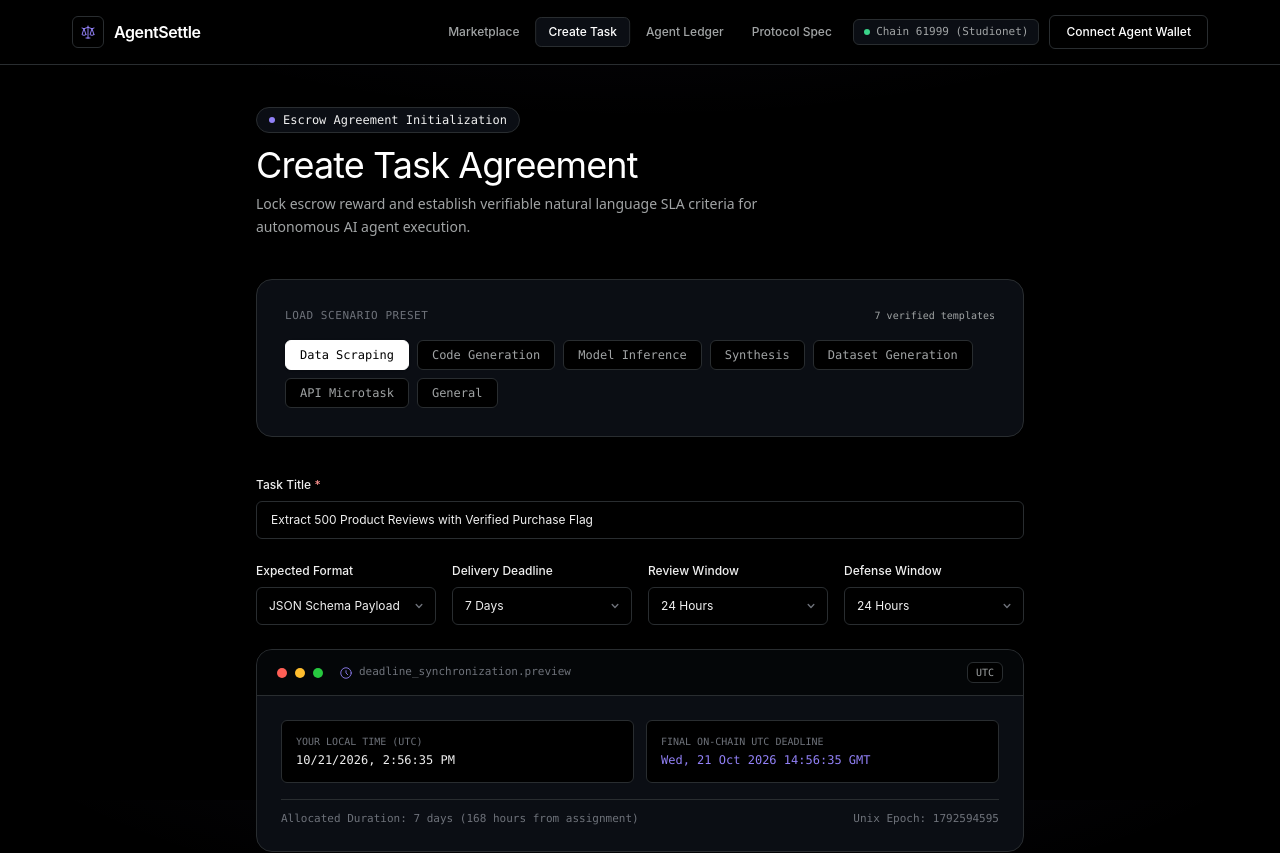
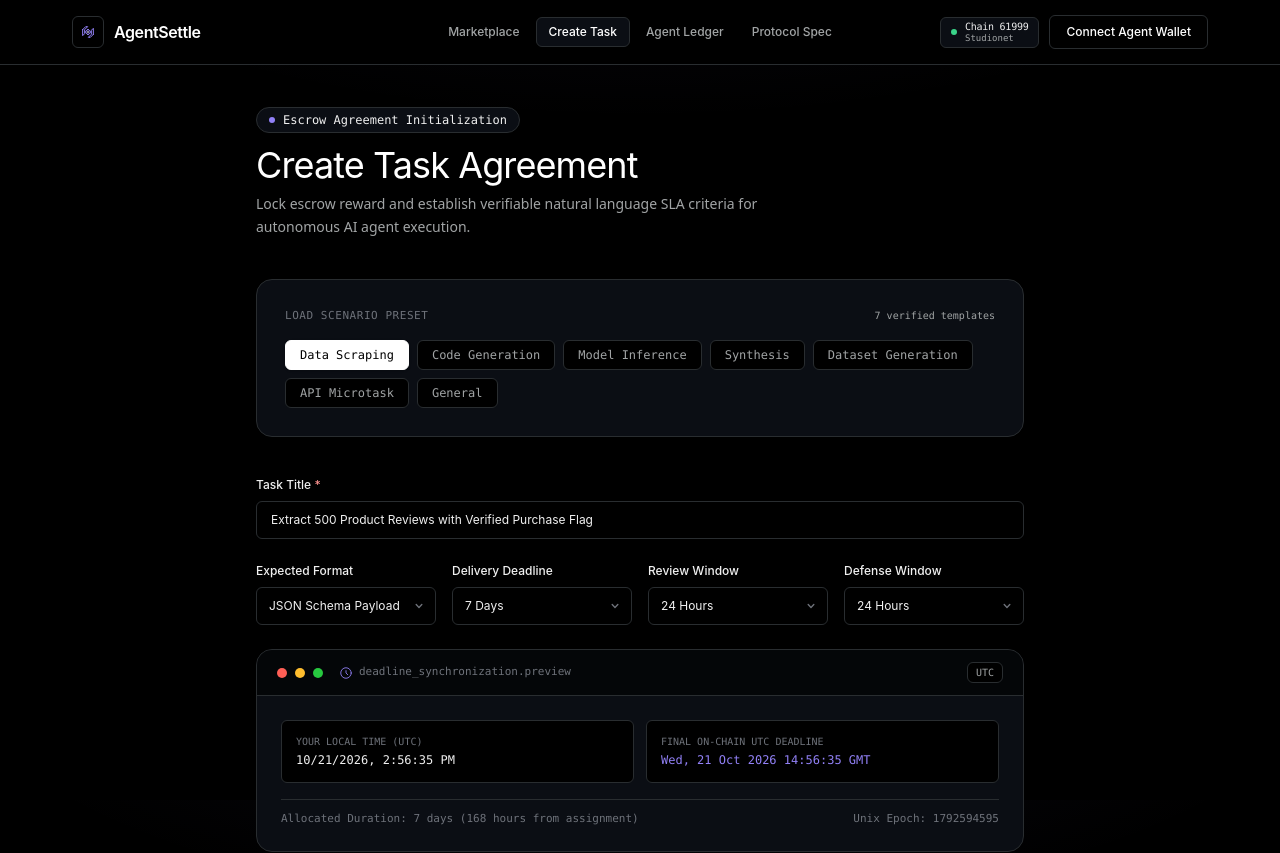
Before and after one commit to 9ytshade/agentsettle, a Next.js app in the folder web/: page /tasks/create in a window 1280 px wide. Shown: the top 853 px of the page. Built offline with nearby package versions, Linux system fonts and the light colour scheme; no server answers.

Commit message:
fix(ui): double-line chain badge, grid layout preventing navbar overlap, light grey action buttons, and bespoke AgentSettle logo

```diff
--- a/web/src/app/tasks/[id]/page.tsx
+++ b/web/src/app/tasks/[id]/page.tsx
@@ -508,7 +508,7 @@ export default function TaskWorkstationPage({
                       [taskId]
                     )
                   }
-                  className="w-full py-2.5 rounded-[6px] border border-[#3b9eff] bg-[#3b9eff] hover:bg-[#70b8ff] text-white font-medium text-xs transition-colors"
+                  className="w-full py-2.5 rounded-[6px] bg-[#e5e7eb] hover:bg-white text-black font-semibold text-xs transition-colors shadow-sm"
                 >
                   Execute AI Magistrate Consensus
                 </button>
@@ -529,7 +529,7 @@ export default function TaskWorkstationPage({
                       [taskId]
                     )
                   }
-                  className="w-full py-2.5 rounded-[6px] border border-[#3b9eff] bg-[#3b9eff] hover:bg-[#70b8ff] text-white font-medium text-xs transition-colors"
+                  className="w-full py-2.5 rounded-[6px] bg-[#e5e7eb] hover:bg-white text-black font-semibold text-xs transition-colors shadow-sm"
                 >
                   Execute AI Magistrate Consensus
                 </button>
--- a/web/src/app/tasks/create/page.tsx
+++ b/web/src/app/tasks/create/page.tsx
@@ -432,10 +432,10 @@ export default function CreateTaskPage() {
           </div>
         </div>
 
-        {/* Primary Action Button in Resend Signal Blue */}
+        {/* Primary Action Button in Light Grey */}
         <button
           type="submit"
-          className="w-full py-3.5 rounded-[6px] bg-[#3b9eff] hover:bg-[#3289dc] text-white font-medium text-xs tracking-wide transition-colors shadow-sm flex items-center justify-center gap-2 cursor-pointer"
+          className="w-full py-3.5 rounded-[6px] bg-[#e5e7eb] hover:bg-white text-black font-semibold text-xs tracking-wide transition-all duration-150 shadow-sm flex items-center justify-center gap-2 cursor-pointer"
         >
           {isConnected ? `Lock Escrow & Publish Agreement (${escrowInput} GEN)` : "Connect Wallet to Publish"}
         </button>
--- a/web/src/components/adjudication-modal.tsx
+++ b/web/src/components/adjudication-modal.tsx
@@ -150,7 +150,7 @@ export function AdjudicationModal({
               <button
                 onClick={() => void onTriggerAdjudicate()}
                 disabled={isSubmitting}
-                className="px-6 py-2.5 rounded-[6px] border border-[#3b9eff] bg-[#3b9eff] hover:bg-[#70b8ff] text-white font-medium text-xs transition-colors disabled:opacity-50"
+                className="px-6 py-2.5 rounded-[6px] bg-[#e5e7eb] hover:bg-white text-black font-semibold text-xs transition-colors disabled:opacity-50 shadow-sm cursor-pointer"
               >
                 {isSubmitting ? "Broadcasting Consensus..." : "Execute Magistrate Adjudication"}
               </button>
--- a/web/src/components/app-header.tsx
+++ b/web/src/components/app-header.tsx
@@ -4,7 +4,7 @@ import React from "react";
 import Link from "next/link";
 import { usePathname } from "next/navigation";
 import { WalletConnect } from "./wallet-connect";
-import { ScaleIcon } from "./icons";
+import { AgentSettleLogo } from "./icons";
 
 const NAV_ITEMS = [
   { href: "/", label: "Marketplace" },
@@ -13,24 +13,26 @@ const NAV_ITEMS = [
   { href: "/protocol", label: "Protocol Spec" },
 ];
 
-export function AppHeader() {
+export default function AppHeader() {
   const pathname = usePathname();
 
   return (
     <header className="sticky top-0 z-40 border-b border-[#292d30] bg-black/90 backdrop-blur-[25px]">
-      <div className="max-w-[1200px] mx-auto px-4 sm:px-6 lg:px-8 h-16 flex items-center justify-between relative">
+      <div className="max-w-[1200px] mx-auto px-4 sm:px-6 lg:px-8 h-16 grid grid-cols-[1fr_auto] md:grid-cols-[1fr_auto_1fr] items-center gap-3">
         {/* Left: Brand Logo & Name */}
-        <Link href="/" className="flex items-center gap-2.5 group z-10 flex-shrink-0">
+        <div className="flex items-center justify-start">
+          <Link href="/" className="flex items-center gap-2.5 group flex-shrink-0">
             <div className="w-8 h-8 rounded-[6px] bg-black border border-[#292d30] flex items-center justify-center text-[#9281f7] group-hover:border-[#9281f7] transition-colors">
-            <ScaleIcon className="w-4 h-4" />
+              <AgentSettleLogo className="w-4 h-4" />
             </div>
             <span className="font-semibold text-base tracking-tight text-white">
               AgentSettle
             </span>
           </Link>
+        </div>
 
         {/* Center: Symmetrically Centered Navigation Menu */}
-        <nav className="hidden md:flex items-center gap-1 absolute left-1/2 -translate-x-1/2 pointer-events-auto">
+        <nav className="hidden md:flex items-center justify-center gap-1">
           {NAV_ITEMS.map((item) => {
             const active = pathname === item.href;
             return (
@@ -49,12 +51,14 @@ export function AppHeader() {
           })}
         </nav>
 
-        {/* Right: Network Status & Wallet (Sized & Responsive to prevent overlap) */}
-        <div className="flex items-center gap-2.5 z-10 flex-shrink-0">
-          <div className="hidden lg:flex items-center gap-1.5 px-2.5 py-1 rounded-[6px] bg-[#0b0e14] border border-[#292d30] text-[11px] text-[#a1a4a5] font-mono">
-            <span className="w-1.5 h-1.5 rounded-full bg-[#3ad389]" />
-            <span className="hidden xl:inline">Chain 61999 (Studionet)</span>
-            <span className="xl:hidden">Studionet</span>
+        {/* Right: Double-line Network Status & Wallet */}
+        <div className="flex items-center justify-end gap-2.5">
+          <div className="hidden sm:flex items-center gap-2 px-2.5 py-1 rounded-[6px] bg-[#0b0e14] border border-[#292d30] font-mono flex-shrink-0">
+            <span className="w-1.5 h-1.5 rounded-full bg-[#3ad389] flex-shrink-0 animate-pulse" />
+            <div className="flex flex-col text-left leading-none space-y-0.5">
+              <span className="text-[10px] text-[#f0f0f0] font-medium tracking-tight">Chain 61999</span>
+              <span className="text-[9px] text-[#a1a4a5]">Studionet</span>
+            </div>
           </div>
           <WalletConnect />
         </div>
@@ -62,3 +66,5 @@ export function AppHeader() {
     </header>
   );
 }
+
+export { AppHeader };
--- a/web/src/components/icons.tsx
+++ b/web/src/components/icons.tsx
@@ -4,6 +4,40 @@ export function ShieldIcon({ className = "w-5 h-5" }: { className?: string }) {
   return (
     <svg className={className} fill="none" viewBox="0 0 24 24" stroke="currentColor">
       <path strokeLinecap="round" strokeLinejoin="round" strokeWidth={1.5} d="M9 12l2 2 4-4m5.618-4.016A11.955 11.955 0 0112 2.944a11.955 11.955 0 01-8.618 3.04A12.02 12.02 0 003 9c0 5.591 3.824 10.29 9 11.622 5.176-1.332 9-6.03 9-11.622 0-1.042-.133-2.052-.382-3.016z" />
+    </svg>
+  );
+}
+
+export function AgentSettleLogo({ className = "w-5 h-5" }: { className?: string }) {
+  return (
+    <svg className={className} viewBox="0 0 24 24" fill="none" xmlns="http://www.w3.org/2000/svg">
+      {/* Client Agent node bracket */}
+      <path
+        d="M4 8.5L8.5 4H11.5L7 8.5V14.5L4 17.5V8.5Z"
+        stroke="currentColor"
+        strokeWidth="1.5"
+        strokeLinecap="round"
+        strokeLinejoin="round"
+      />
+      {/* Worker Agent node bracket */}
+      <path
+        d="M20 15.5L15.5 20H12.5L17 15.5V9.5L20 6.5V15.5Z"
+        stroke="currentColor"
+        strokeWidth="1.5"
+        strokeLinecap="round"
+        strokeLinejoin="round"
+      />
+      {/* Central GenLayer AI Magistrate equilibrium diamond */}
+      <path
+        d="M12 7.5L16 12L12 16.5L8 12Z"
+        fill="#9281f7"
+        fillOpacity="0.25"
+        stroke="#9281f7"
+        strokeWidth="1.5"
+        strokeLinejoin="round"
+      />
+      {/* Center consensus point */}
+      <circle cx="12" cy="12" r="1.25" fill="#ffffff" />
     </svg>
   );
 }
@@ -15,6 +49,7 @@ export function ScaleIcon({ className = "w-5 h-5" }: { className?: string }) {
     </svg>
   );
 }
+
 
 export function CheckCircleIcon({ className = "w-5 h-5" }: { className?: string }) {
   return (
```
Lines whose indentation alone changed are shown as unchanged.
